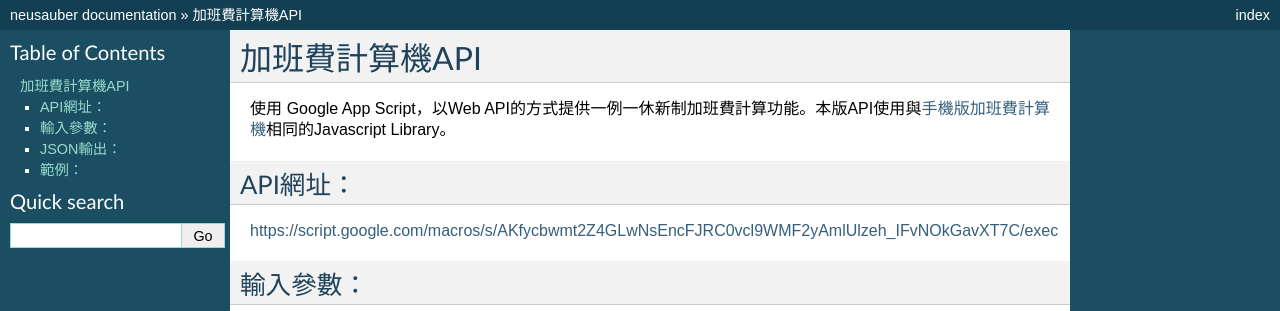
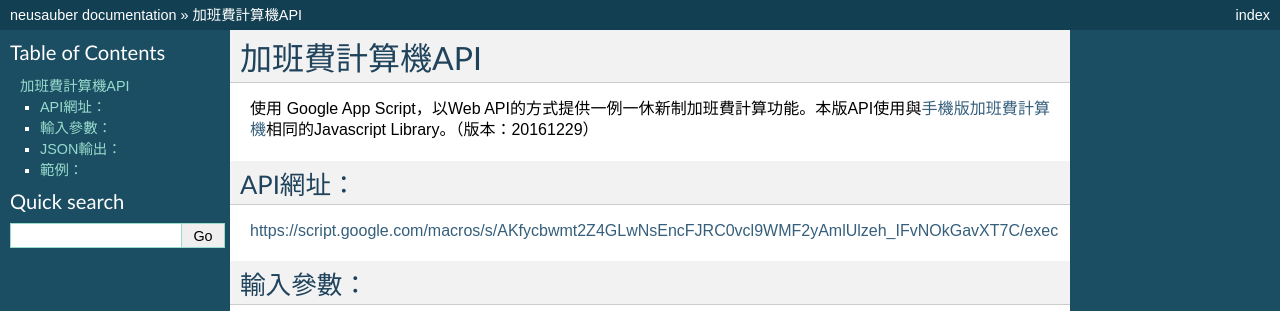
Before and after one commit to rexiap/neusauber, a Sphinx documentation site: the page built from docs/projects/apidoc.rst, in a window 1280 px wide. Shown: the top 311 px of the page. Built offline with Sphinx 7.4.7, drawn with Linux system fonts in a browser that asks for light colours.

Commit message:
Google Docs reST Editor@2016-12-29 18:3:48

```diff
--- a/docs/projects/apidoc.rst
+++ b/docs/projects/apidoc.rst
@@ -4,7 +4,7 @@
 加班費計算機API
 ***************
 
-使用 Google App Script，以Web API的方式提供一例一休新制加班費計算功能。本版API使用與\ |LINK1|\ 相同的Javascript Library。
+使用 Google App Script，以Web API的方式提供一例一休新制加班費計算功能。本版API使用與\ |LINK1|\ 相同的Javascript Library。（版本：20161229）
 
 .. _h45554b4844d4f3329d10721d56617e:
 
```
